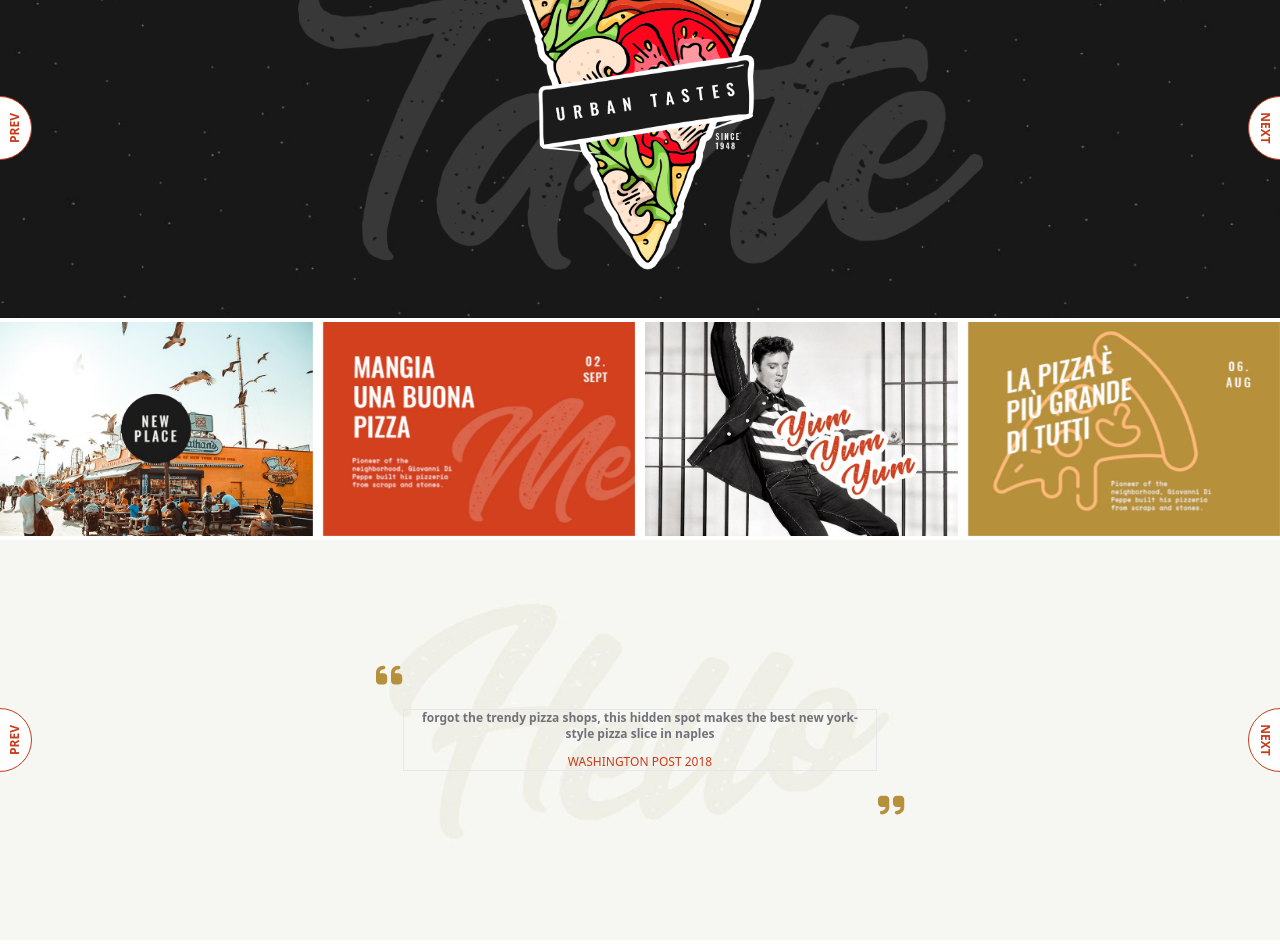
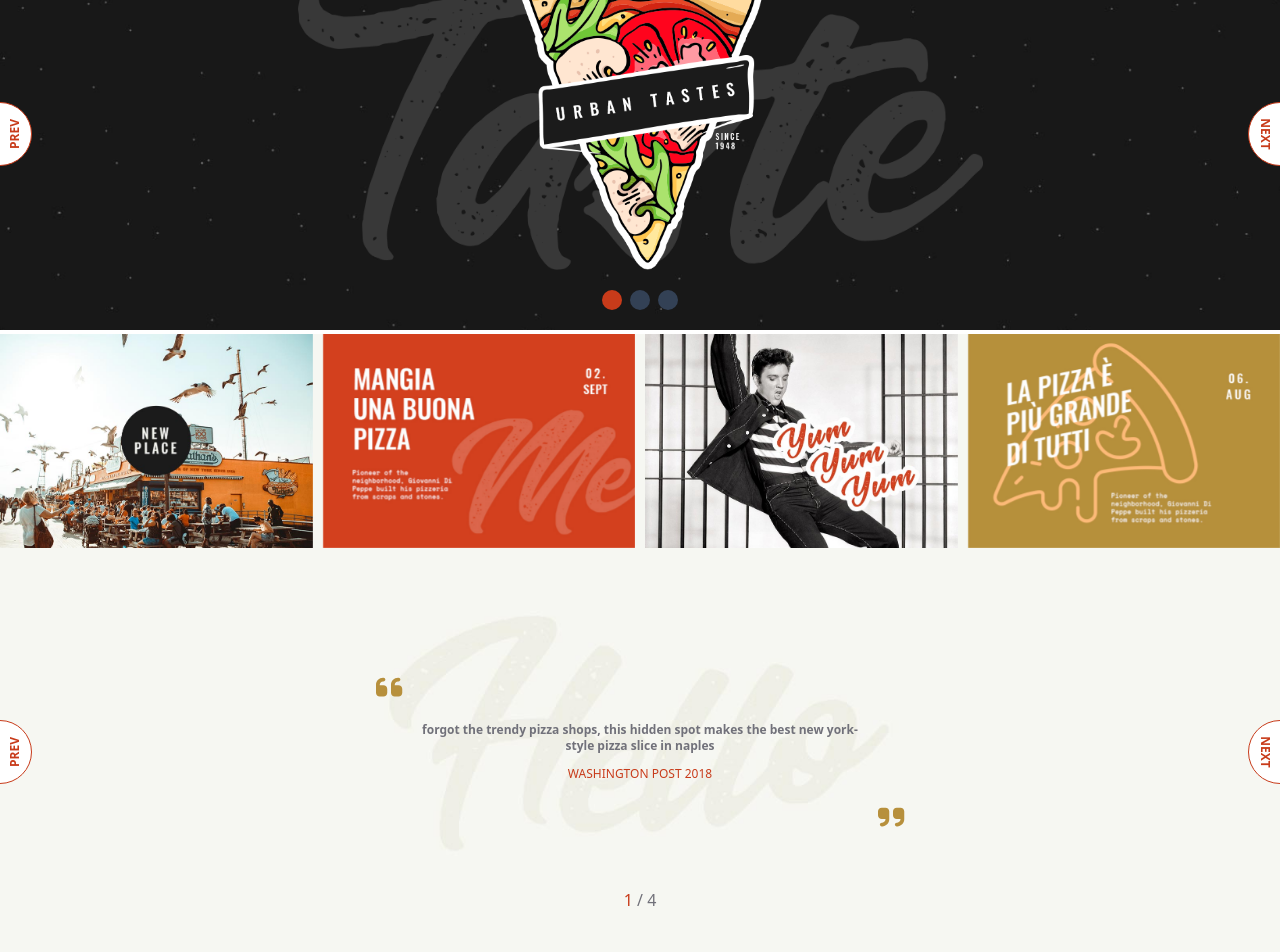
Before and after one commit to Francescodc92/pizzeria-frontend, a Vue app: page / in a window 1280 px wide. Shown: the part 166-1118 px from the top of the page. Built offline with nearby package versions, Linux system fonts and the light colour scheme.

Commit message:
feat: add bullet points in header for change img active and add visualization current testimonial in testimonial slider element

```diff
--- a/src/components/header/NavBarComponent.vue
+++ b/src/components/header/NavBarComponent.vue
@@ -7,7 +7,7 @@ let showMenu = ref(false);
 <template>
   <nav class="fixed w-full z-20 top-0 start-0 bg-zinc-800">
     <div
-      class="max-w-screen-xl flex flex-wrap items-center justify-between mx-auto px-3 py-2"
+      class="max-w-screen-lg flex flex-wrap items-center justify-between mx-auto px-3 py-2"
     >
       <a
         href="#menu"
--- a/src/components/header/SliderComponent.vue
+++ b/src/components/header/SliderComponent.vue
@@ -29,12 +29,16 @@ const changeCurrentImg = (button) => {
     sliderHeaderArray.value
   );
 };
+
+const changeCurrentImgIndex = (index) => {
+  activeImg.value = index;
+};
 </script>
 
 <template>
-  <div v-for="(slide, index) in sliderHeaderArray" :key="index" class="pb-3">
+  <div v-for="(slide, index) in sliderHeaderArray" :key="index">
     <div
-      class="flex items-center justify-center h-[250px] md:h-[320px] bg-center bg-contain bg-no-repeat"
+      class="flex items-center justify-center h-[250px] md:h-[320px] bg-center bg-contain bg-no-repeat mb-12"
       :class="slide.bg"
       v-if="index == activeImg"
     >
@@ -45,6 +49,15 @@ const changeCurrentImg = (button) => {
       />
     </div>
   </div>
+  <div class="flex absolute bottom-5 left-1/2 -translate-x-1/2">
+    <div
+      class="w-5 h-5 rounded-full mx-1 cursor-pointer"
+      v-for="(slide, index) in sliderHeaderArray"
+      :key="index"
+      :class="index == activeImg ? 'bg-primary' : 'bg-slate-700'"
+      @click="changeCurrentImgIndex(index)"
+    ></div>
+  </div>
 
   <SliderButtons @changeCurrent="changeCurrentImg" />
 </template>
--- a/src/components/main/MainComponent.vue
+++ b/src/components/main/MainComponent.vue
@@ -4,8 +4,10 @@ import TestimonialsListComponent from "./SectionTestimonials/TestimonialsListCom
 </script>
 
 <template>
-  <BannerListComponent />
-  <TestimonialsListComponent />
+  <main class="bg-[#f6f7f2]">
+    <BannerListComponent />
+    <TestimonialsListComponent />
+  </main>
 </template>
 
 <style scoped></style>
--- a/src/components/main/SectionTestimonials/TestimonialSliderComponent.vue
+++ b/src/components/main/SectionTestimonials/TestimonialSliderComponent.vue
@@ -9,7 +9,7 @@ const { testimonialObj } = defineProps({
 
 <template>
   <div
-    class="max-w-xl mx-auto font-bold text-sm text-zinc-500 text-center px-3 border"
+    class="max-w-xl mx-auto font-bold text-sm text-zinc-500 text-center px-3"
   >
     <p
       class="testimonial max-w-md text-center mx-auto text-xs md:text-md relative"
--- a/src/components/main/SectionTestimonials/TestimonialsListComponent.vue
+++ b/src/components/main/SectionTestimonials/TestimonialsListComponent.vue
@@ -18,6 +18,10 @@ const testimonialsArray = ref([
     text: "Lorem ipsum dolor sit amet consectetur adipisicing elit. Nam delectus doloribus, vero id natus numquam aperiam, inventore amet odit unde optio! Magnam iste incidunt autem omnis animi debitis harum aut!",
     person: "lorem 2022",
   },
+  {
+    text: "Lorem ipsum dolor sit amet consectetur adipisicing elit. Nam delectus doloribus, vero id natus numquam aperiam, inventore amet odit unde optio! Magnam iste incidunt autem omnis animi debitis harum aut!",
+    person: "lorem 2023",
+  },
 ]);
 
 const changeCurrentTestimonial = (button) => {
@@ -32,7 +36,7 @@ const changeCurrentTestimonial = (button) => {
 <template>
   <section
     id="testimonials"
-    class="bg-[#d9dad7] bg-testimonials relative min-h-[400px] flex items-center justify-center bg-center bg-cover bg-no-repeat overflow-x-hidden"
+    class="bg-testimonials relative min-h-[400px] flex items-center justify-center bg-center bg-cover bg-no-repeat overflow-x-hidden"
   >
     <template v-for="(testimonial, index) in testimonialsArray">
       <TestimonialSliderComponent
@@ -42,6 +46,13 @@ const changeCurrentTestimonial = (button) => {
       />
     </template>
     <SliderButtons @changeCurrent="changeCurrentTestimonial" />
+    <div class="absolute bottom-10 left-1/2 -translate-x-1/2">
+      <p class="text-zinc-500">
+        <span class="text-primary">{{ activeTestimonial + 1 }}</span>
+        /
+        <span>{{ testimonialsArray.length }}</span>
+      </p>
+    </div>
   </section>
 </template>
 
```
Also changed, not shown: src/components/header/HeaderComponent.vue (+5 -6 lines).
